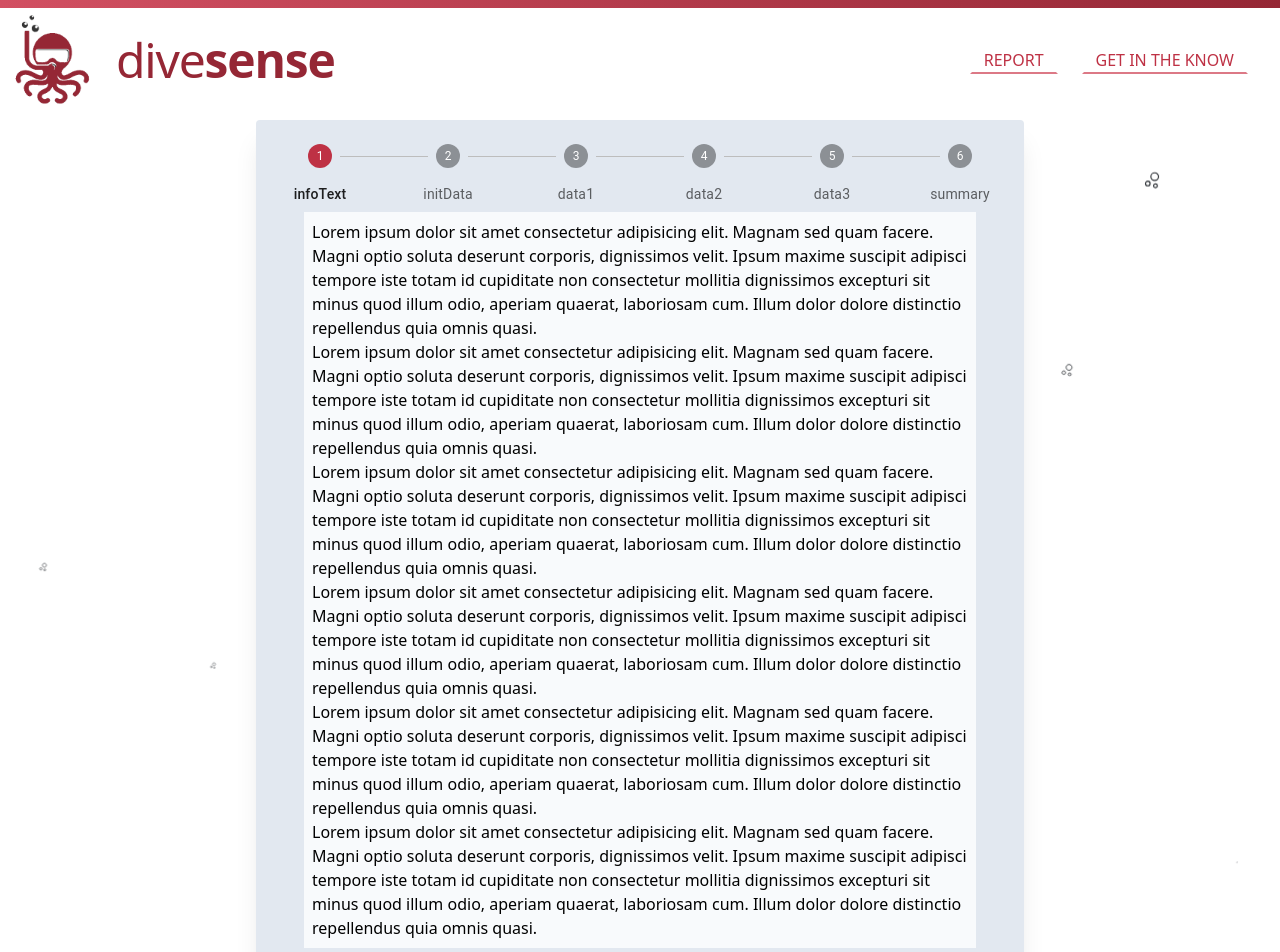
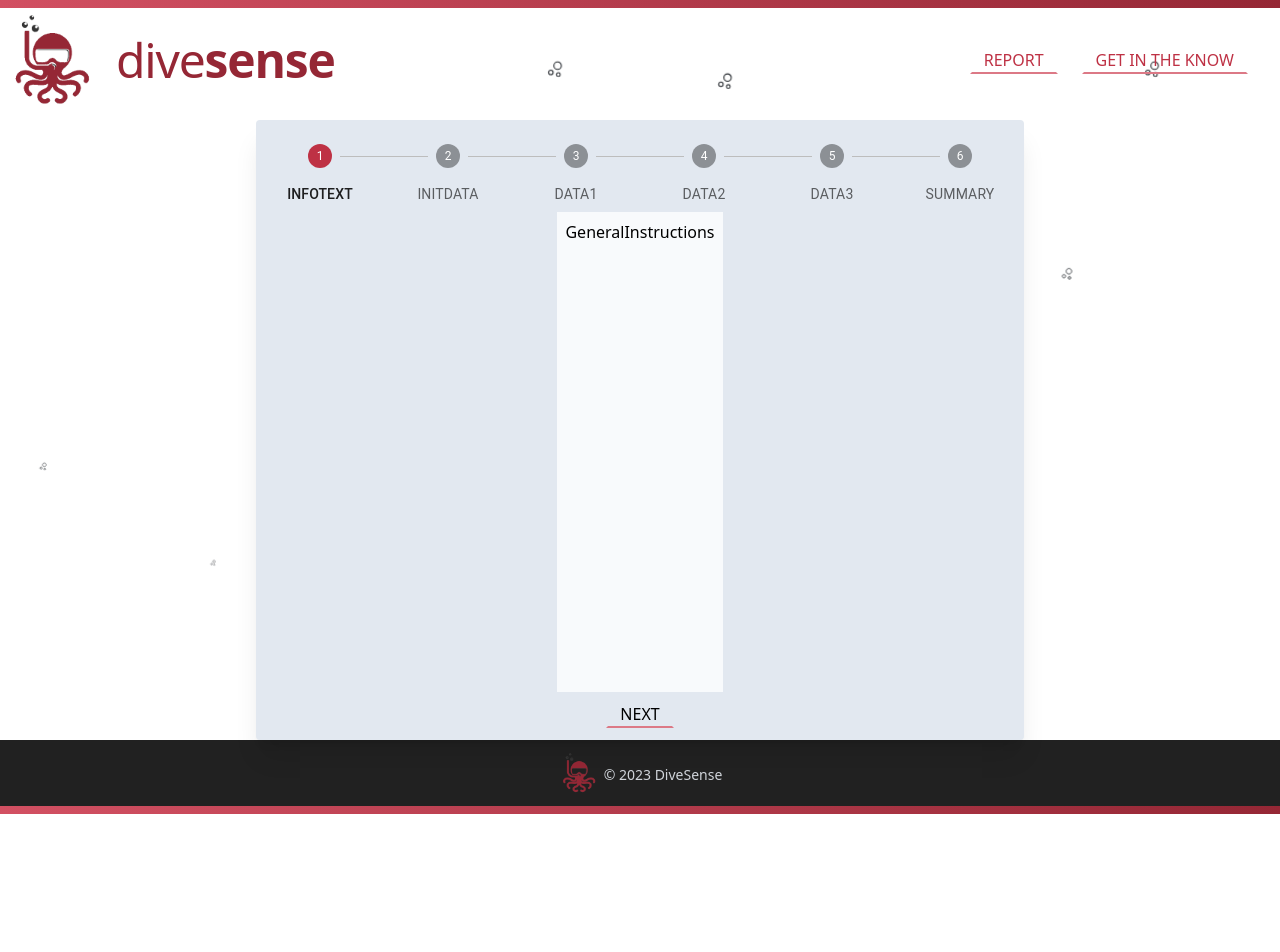
Before and after one commit to cartmandos/deep-sense-client, a React (Vite) app: page /report in a window 1280 px wide. Shown: the top 952 px of the page. After the commit the page ends 830 px from the top, so only its background shows below. Built offline with nearby package versions, Linux system fonts and the light colour scheme.

Commit message:
step files added

```diff
--- /dev/null
+++ b/src/pages/report-form/GeneralInfo.jsx
@@ -0,0 +1,5 @@
+const GeneralInfo = () => {
+  return <div>general info</div>;
+};
+
+export default GeneralInfo;
--- /dev/null
+++ b/src/pages/report-form/GeneralInstructions.jsx
@@ -0,0 +1,9 @@
+const GeneralInstructions = () => {
+  return (
+    <div>
+      GeneralInstructions
+    </div>
+  )
+}
+
+export default GeneralInstructions
--- /dev/null
+++ b/src/pages/report-form/IncidentCategory.jsx
@@ -0,0 +1,9 @@
+const IncidentCategory = () => {
+  return (
+    <div>
+      incident category
+    </div>
+  )
+}
+
+export default IncidentCategory
--- /dev/null
+++ b/src/pages/report-form/IncidentInfo.jsx
@@ -0,0 +1,9 @@
+const IncidentInfo = () => {
+  return (
+    <div>
+      incident info
+    </div>
+  )
+}
+
+export default IncidentInfo
--- a/src/pages/report-form/ReportCard.jsx
+++ b/src/pages/report-form/ReportCard.jsx
@@ -4,6 +4,10 @@ import Step from '@mui/material/Step';
 import StepLabel from '@mui/material/StepLabel';
 import ButtonGroup from '@mui/material/ButtonGroup';
 import { useEffect, useState } from 'react';
+import GeneralInstructions from './GeneralInstructions';
+import GeneralInfo from './GeneralInfo';
+import IncidentCategory from './IncidentCategory';
+import IncidentInfo from './IncidentInfo';
 
 const formSteps = [
   { label: 'infoText', btnText: 'Start Reporting' },
@@ -30,6 +34,19 @@ const ReportCard = ({ step, setStep }) => {
     event.preventDefault();
   };
 
+  const stepRenderers = () => {
+    switch (step) {
+      case 0:
+        return <GeneralInstructions />;
+      case 1:
+        return <GeneralInfo />;
+      case 2:
+        return <IncidentCategory />;
+      case 3:
+        return <IncidentInfo />;
+    }
+  };
+
   return (
     <div className="z-10 grid h-4/5 w-3/5 grid-rows-[auto_1fr_auto] rounded bg-slate-200 shadow-xl">
       <Box sx={{ width: '100%', pt: 3 }}>
@@ -37,6 +54,7 @@ const ReportCard = ({ step, setStep }) => {
           {formSteps.map((label) => (
             <Step key={label.label}>
               <StepLabel
+                className="uppercase"
                 //fix with- https://mui.com/material-ui/customization/how-to-customize/#2-reusable-component
                 sx={{
                   '& .MuiSvgIcon-root.Mui-completed': {
@@ -53,50 +71,7 @@ const ReportCard = ({ step, setStep }) => {
           ))}
         </Stepper>
       </Box>
-      <main className="mx-auto my-2 max-w-2xl overflow-scroll bg-slate-50 p-2">
-        <p>
-          Lorem ipsum dolor sit amet consectetur adipisicing elit. Magnam sed quam facere. Magni
-          optio soluta deserunt corporis, dignissimos velit. Ipsum maxime suscipit adipisci tempore
-          iste totam id cupiditate non consectetur mollitia dignissimos excepturi sit minus quod
-          illum odio, aperiam quaerat, laboriosam cum. Illum dolor dolore distinctio repellendus
-          quia omnis quasi.
-        </p>
-        <p>
-          Lorem ipsum dolor sit amet consectetur adipisicing elit. Magnam sed quam facere. Magni
-          optio soluta deserunt corporis, dignissimos velit. Ipsum maxime suscipit adipisci tempore
-          iste totam id cupiditate non consectetur mollitia dignissimos excepturi sit minus quod
-          illum odio, aperiam quaerat, laboriosam cum. Illum dolor dolore distinctio repellendus
-          quia omnis quasi.
-        </p>
-        <p>
-          Lorem ipsum dolor sit amet consectetur adipisicing elit. Magnam sed quam facere. Magni
-          optio soluta deserunt corporis, dignissimos velit. Ipsum maxime suscipit adipisci tempore
-          iste totam id cupiditate non consectetur mollitia dignissimos excepturi sit minus quod
-          illum odio, aperiam quaerat, laboriosam cum. Illum dolor dolore distinctio repellendus
-          quia omnis quasi.
-        </p>
-        <p>
-          Lorem ipsum dolor sit amet consectetur adipisicing elit. Magnam sed quam facere. Magni
-          optio soluta deserunt corporis, dignissimos velit. Ipsum maxime suscipit adipisci tempore
-          iste totam id cupiditate non consectetur mollitia dignissimos excepturi sit minus quod
-          illum odio, aperiam quaerat, laboriosam cum. Illum dolor dolore distinctio repellendus
-          quia omnis quasi.
-        </p>
-        <p>
-          Lorem ipsum dolor sit amet consectetur adipisicing elit. Magnam sed quam facere. Magni
-          optio soluta deserunt corporis, dignissimos velit. Ipsum maxime suscipit adipisci tempore
-          iste totam id cupiditate non consectetur mollitia dignissimos excepturi sit minus quod
-          illum odio, aperiam quaerat, laboriosam cum. Illum dolor dolore distinctio repellendus
-          quia omnis quasi.
-        </p>
-        <p>
-          Lorem ipsum dolor sit amet consectetur adipisicing elit. Magnam sed quam facere. Magni
-          optio soluta deserunt corporis, dignissimos velit. Ipsum maxime suscipit adipisci tempore
-          iste totam id cupiditate non consectetur mollitia dignissimos excepturi sit minus quod
-          illum odio, aperiam quaerat, laboriosam cum. Illum dolor dolore distinctio repellendus
-          quia omnis quasi.
-        </p>
-      </main>
+      <main className="mx-auto my-2 h-[60vh] max-w-2xl bg-slate-50 p-2">{stepRenderers()}</main>
       <ButtonGroup className="mb-3 flex justify-center">
         {step !== 0 && (
           <button
```
